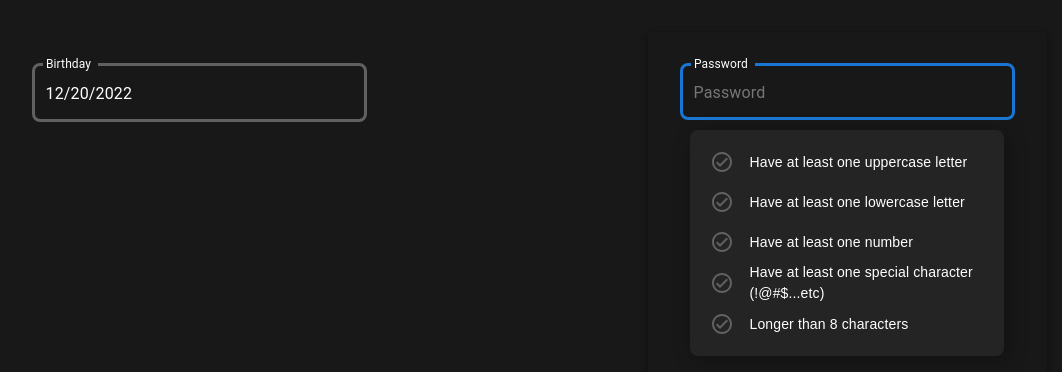
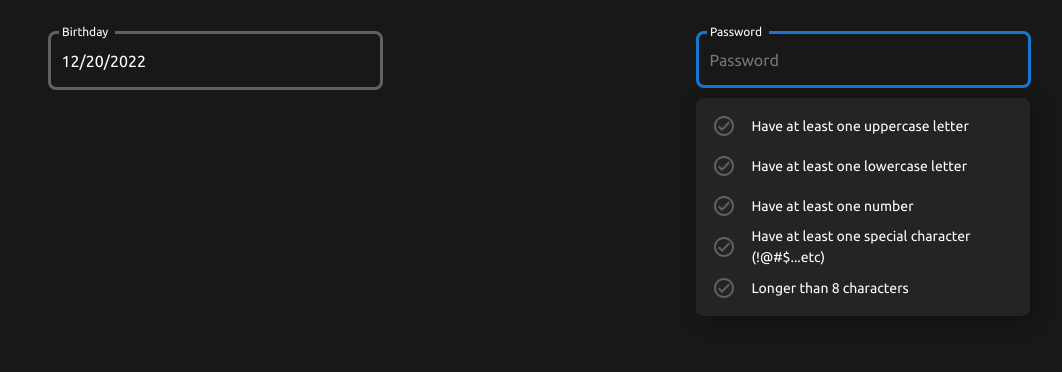
Before and after one commit to prog-ops/namepasswdncalendarinput, a React (Create React App) app: page / in a window 1280 px wide. Both pictures are taken after a click on the element "Password". Shown: the top 372 px of the page, without its empty margins (85-1147 px from the left). Built offline with nearby package versions, Linux system fonts and the light colour scheme.

Commit message:
set font and fit to figma

```diff
--- a/public/index.html
+++ b/public/index.html
@@ -3,6 +3,7 @@
   <head>
     <meta charset="utf-8" />
     <link rel="icon" href="%PUBLIC_URL%/favicon.ico" />
+    <link href="https://fonts.googleapis.com/css2?family=Ubuntu&display=swap" rel="stylesheet">
     <meta name="viewport" content="width=device-width, initial-scale=1" />
     <meta name="theme-color" content="#000000" />
     <meta
--- a/src/App.tsx
+++ b/src/App.tsx
@@ -9,6 +9,13 @@ const style = {
 }
 
 const myTheme = createTheme({
+    typography: {
+        fontFamily: [
+            'Ubuntu',
+            'sans-serif',
+            'cursive',
+        ].join(','),
+    },
     custom: {
         popperColor: '#1B1B1B',
     },
--- a/src/components/ThePasswordInput.tsx
+++ b/src/components/ThePasswordInput.tsx
@@ -3,7 +3,7 @@ import {Box, Paper, TextField} from "@mui/material";
 import ValidationComponent from "./ValidationComponent";
 import {StyledPasswordTextField} from "./StyledPasswordTextField";
 
-interface PWDProps {
+interface PasswordProps {
     lowerLetterFlag: boolean
     capsLetterFlag: boolean
     numberingFlag: boolean
@@ -11,25 +11,27 @@ interface PWDProps {
     specialCharFlag: boolean
 }
 
-export const PWDRequisite = (
+export const PasswordValidation = (
     {
         lowerLetterFlag,
         capsLetterFlag,
         numberingFlag,
         pwdLengthFlag,
         specialCharFlag
-    }: PWDProps) => {
+    }: PasswordProps) => {
     return (
         <Box>
             <Box
                 sx={{
+                    alignItems: 'flex-start',
                     bgcolor: '#242424',
-                    p: '12px 12px',
-                    m: '10px',
+                    p: '8px 8px',
+                    m: '10px 0 0 0',
                     borderRadius: '8px',
                     borderColor: 'warning',
                     borderWidth: '2px',
-                    width: '290px',
+                    position: 'relative',
+                    width: '318px',
                     boxShadow: '4px 4px 20px rgba(0, 0, 0, 0.3)',
                 }}>
                 <ValidationComponent flag={lowerLetterFlag}
@@ -83,8 +85,7 @@ export default function ThePasswordInput() {
         })
     }
 
-    return (<Box>
-        <Paper sx={{backgroundColor: '#181818', p: 4, m: 4}} elevation={4}>
+    return (<Box sx={{backgroundColor: '#181818', p: 4, m: 4}}>
         <Box>
             <StyledPasswordTextField
                 inputProps={{
@@ -94,8 +95,8 @@ export default function ThePasswordInput() {
                         }
                     }
                 }}
-                    InputLabelProps={{shrink:true}}
-                    sx={{width:'335px', borderColor:'white'}}
+                InputLabelProps={{shrink: true}}
+                sx={{width: '335px', borderColor: 'white'}}
                 label='Password'
                 placeholder='Password'
                 id='password'
@@ -108,7 +109,7 @@ export default function ThePasswordInput() {
         </Box>
         {
             pwdreq ? (
-                    <PWDRequisite
+                <PasswordValidation
                     lowerLetterFlag={checks.lowerLetterCheck}
                     capsLetterFlag={checks.capsLetterCheck}
                     numberingFlag={checks.numberingCheck}
@@ -117,6 +118,5 @@ export default function ThePasswordInput() {
                 />
             ) : null
         }
-        </Paper>
     </Box>)
 }
--- a/src/components/ValidationComponent.tsx
+++ b/src/components/ValidationComponent.tsx
@@ -22,7 +22,6 @@ export default function ValidationComponent({text, flag}: Props){
             <Typography sx={{
                 marginLeft: '8px',
                 fontSize: '14px',
-                fontFamily: "sans-serif",
                 fontWeight: '400',
             }}>{text}</Typography>
         </Stack>
```
Lines whose indentation alone changed are shown as unchanged.
